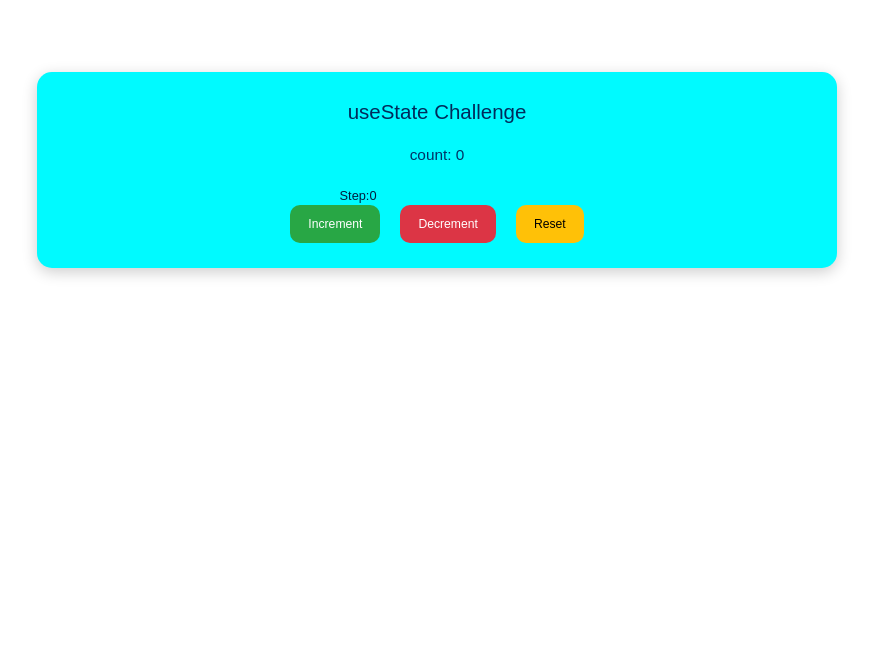
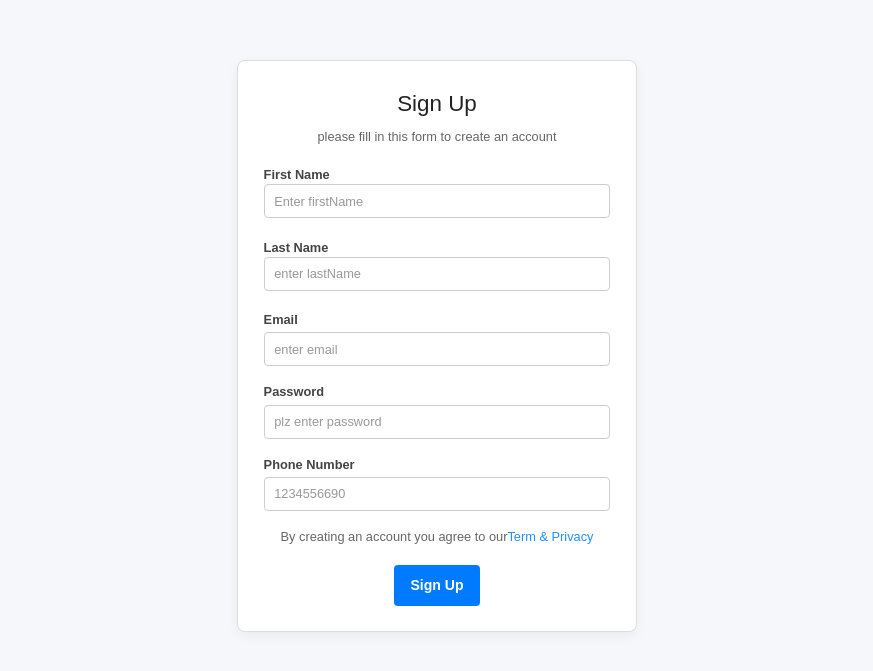
Before and after one commit to arpit-yadav088/react-tutorial, a React (Vite) app: page / in a window 1280 px wide. Shown: the part 101-772 px from the top of the page, without its empty margins (203-1076 px from the left). Built offline with nearby package versions, Linux system fonts and the light colour scheme.

Commit message:
tutorial-48 Ragistration Form

```diff
--- a/src/App.jsx
+++ b/src/App.jsx
@@ -12,7 +12,9 @@
 // import EventProps from "./components/EventProps";
 // import EventPropagation from "./components/EventPropagation";
 
-import Challenge from "./components/Hooks/Challenge"
+import Ragistration from "./components/Hooks/useState/Ragistration"
+
+// import Challenge from "./components/Hooks/useState/Challenge"
 
 // import ShortCircuit from "./components/Hooks/ShortCircuit"
 
@@ -30,11 +32,10 @@ const App = () => {
        {/* <ReactState /> */}
        {/* <DerivedState /> */}
        {/* <LiftingState /> */}
-
        {/* <Todo /> */}
        {/* <ShortCircuit /> */}
-       <Challenge />
-
+       {/* <Challenge /> */}
+       <Ragistration />
 
 
     </section>
--- /dev/null
+++ b/src/components/Hooks/useState/Ragistration.jsx
@@ -0,0 +1,145 @@
+import React, { useState } from 'react'
+import './Rg.css'
+
+const Ragistration = () => {
+
+    const [firstName, setFirstName] = useState("");
+    const [lastName, setLastName] = useState("");
+    const [email, setEmail] = useState("");
+    const [password, setPassword] = useState("");
+    const [phoneNumber, setPhoneNumber] = useState("");
+
+    const handleInputChange = (e) => {
+        const {name, value} = e.target;
+
+        switch(name){
+            case "firstName":
+                setFirstName(value);
+                break;
+
+            case "lastName":
+                 setLastName(value);
+                 break;
+
+            case "email":
+                setEmail(value);
+                break;
+
+            case "password":
+                setPassword(value);
+                break;
+
+            case "phoneNumber":
+                setPhoneNumber(value);
+                break;
+        }
+
+
+        // setPhoneNumber(e.target.value);
+
+    }
+
+    const handleFormSubmit = (event) => {
+        event.preventDefault();
+        const formData = {
+            firstName,
+            lastName,
+            email,
+            password,
+            phoneNumber,
+        }
+        console.log(formData)
+    }
+  return (
+    <>
+    <form onSubmit={handleFormSubmit}>
+        <div className='ragistration-form'>
+            <h1>Sign Up</h1>
+            <p>please fill in this form to create an account</p>
+
+            <label htmlFor='first name'>
+                <b>First Name</b>
+                <input
+                type='text'
+                name='firstName'
+                placeholder='Enter firstName'
+                required
+                value={firstName}
+                onChange={handleInputChange}
+                />
+            </label>
+
+            <label htmlFor='last name'>
+                <b>Last Name</b>
+                <input
+                type='text'
+                name='lastName'
+                placeholder='enter lastName'
+                required
+                value={lastName}
+                onChange={handleInputChange}
+                />
+            </label>
+
+            <label htmlFor='email'>
+                <b>Email</b>
+                </label>
+                <input
+                type='text'
+                name='email'
+                placeholder='enter email'
+                required value={email}
+                onChange={handleInputChange}
+                 />
+
+            <label htmlFor='password'>
+                <b>Password</b>
+            </label>
+            <input
+            type='password'
+            name='password'
+            placeholder='plz enter password'
+            required
+            value={password}
+            onChange={handleInputChange}
+            />
+
+            <label htmlFor='phone'>
+                <b>Phone Number</b>
+            </label>
+            <input
+            type='phoneNumber'
+            name='phoneNumber'
+            placeholder='1234556690'
+            required
+            value={phoneNumber}
+            onChange={handleInputChange}
+            />
+
+            <p>
+                By creating an account you agree to our
+                <a href='#' style={{ color: "dodgerblue"}}>
+                    Term & Privacy
+                </a>
+            </p>
+
+            <div className='clearfix'>
+                <button>Sign Up</button>
+            </div>
+        </div>
+    </form>
+    {/* <section
+    className='summary'
+    style={{textAlign: "center", marginTop: "30px"}}>
+        <p>
+            Hello, my name is
+            <span>{firstName}{lastName}</span>
+            .My email is <span>{email}</span> and my phone number is
+            <span>{phoneNumber}</span>
+        </p>
+    </section> */}
+    </>
+  )
+}
+
+export default Ragistration
--- /dev/null
+++ b/src/components/Hooks/useState/Rg.css
@@ -0,0 +1,180 @@
+/* Base / reset for form within this component
+.ragistration-form {
+  max-width: 400px;
+  margin: 2rem auto;
+  padding: 2rem;
+  background-color: #ffffff;
+  border: 1px solid #ddd;
+  border-radius: 8px;
+  box-shadow: 0 4px 12px rgba(0,0,0,0.05);
+  font-family: sans-serif;
+}
+
+.ragistration-form h1 {
+  margin-bottom: 0.5rem;
+  font-size: 1.75rem;
+  color: #333;
+}
+
+.ragistration-form p {
+  margin-bottom: 1.5rem;
+  color: #666;
+}
+
+.ragistration-form label {
+  display: block;
+  margin-bottom: 0.5rem;
+  font-weight: 500;
+  color: #444;
+}
+
+.ragistration-form input {
+  width: 100%;
+  padding: 0.5rem 0.75rem;
+  margin-bottom: 1.25rem;
+  border: 1px solid #ccc;
+  border-radius: 4px;
+  font-size: 1rem;
+  color: #333;
+  transition: border-color 0.2s ease;
+}
+
+.ragistration-form input:focus {
+  border-color: #007BFF;
+  outline: none;
+  box-shadow: 0 0 0 3px rgba(0,123,255,0.2);
+}
+
+.ragistration-form .btn-submit {
+  width: 100%;
+  padding: 0.75rem;
+  background-color: #007BFF;
+  color: #fff;
+  border: none;
+  border-radius: 4px;
+  font-size: 1.1rem;
+  font-weight: 600;
+  cursor: pointer;
+  transition: background-color 0.2s ease;
+}
+
+.ragistration-form .btn-submit:hover {
+  background-color: #0056b3;
+}
+
+/* For small screens */
+/* @media (max-width: 480px) {
+  .ragistration-form {
+    margin: 1rem;
+    padding: 1rem;
+  }
+} */ */
+
+
+/* index.css */
+
+/* Global / reset basics */
+*,
+*::before,
+*::after {
+  box-sizing: border-box;
+  margin: 0;
+  padding: 0;
+}
+
+body {
+  font-family: Arial, sans-serif;
+  background-color: #f5f7fa;
+  color: #333;
+  line-height: 1.5;
+}
+
+/* Center the form container on page */
+form {
+  width: 100%;
+  max-width: 400px;
+  margin: 3rem auto;
+  padding: 2rem;
+  background-color: #ffffff;
+  border: 1px solid #ddd;
+  border-radius: 8px;
+  box-shadow: 0 4px 12px rgba(0,0,0,0.05);
+}
+
+/* Heading and description */
+form h1 {
+  font-size: 1.75rem;
+  margin-bottom: 0.5rem;
+  color: #222;
+  text-align: center;
+}
+form p {
+  margin-bottom: 1.5rem;
+  color: #666;
+  text-align: center;
+}
+
+/* Labels and inputs */
+form label {
+  display: block;
+  margin-bottom: 0.25rem;
+  font-weight: 500;
+  color: #444;
+}
+
+form input {
+  width: 100%;
+  padding: 0.5rem 0.75rem;
+  margin-bottom: 1.25rem;
+  border: 1px solid #ccc;
+  border-radius: 4px;
+  font-size: 1rem;
+  color: #333;
+  transition: border-color 0.2s ease-in-out, box-shadow 0.2s ease-in-out;
+}
+
+form input:focus {
+  border-color: #007BFF;
+  outline: none;
+  box-shadow: 0 0 0 3px rgba(0, 123, 255, 0.2);
+}
+
+/* Link inside the form’s paragraph */
+form a {
+  color: #007BFF;
+  text-decoration: none;
+}
+form a:hover {
+  text-decoration: underline;
+}
+
+/* Button and clearfix wrapper */
+.clearfix {
+  /* You might want to center or align items inside */
+  text-align: center;
+  margin-top: 1rem;
+}
+
+.clearfix button {
+  padding: 0.75rem 1.25rem;
+  font-size: 1.1rem;
+  font-weight: 600;
+  color: #fff;
+  background-color: #007BFF;
+  border: none;
+  border-radius: 4px;
+  cursor: pointer;
+  transition: background-color 0.2s ease;
+}
+
+.clearfix button:hover {
+  background-color: #0056b3;
+}
+
+/* Responsive tweaks */
+@media (max-width: 480px) {
+  form {
+    margin: 1.5rem 1rem;
+    padding: 1.5rem;
+  }
+}
```
Also changed, not shown: src/components/Hooks/useState/Challenge.jsx (renamed from src/components/Hooks/Challenge.jsx), src/components/Hooks/useState/Chlng.css (renamed from src/components/Hooks/Chlng.css).
